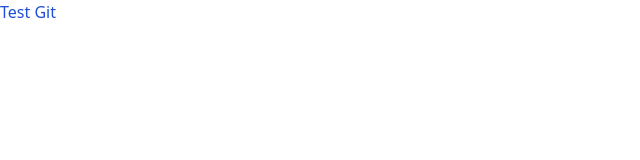
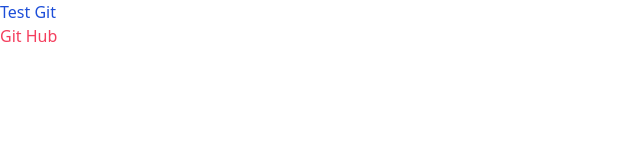
Before and after one commit to HtetEaindrayL11/tailwindtest1, a website: page src/index.html in a window 1280 px wide. Shown: the full height of the page, 0-640 px from the left. Drawn offline with Linux system fonts and the light colour scheme.

Commit message:
added secfile

```diff
--- a/src/index.html
+++ b/src/index.html
@@ -8,5 +8,6 @@
 </head>
 <body>
     <h2 class="text-blue-700">Test Git</h2>
+    <h2 class="text-rose-500">Git Hub</h2>
 </body>
 </html>
```
Also changed, not shown: public/style.css.
